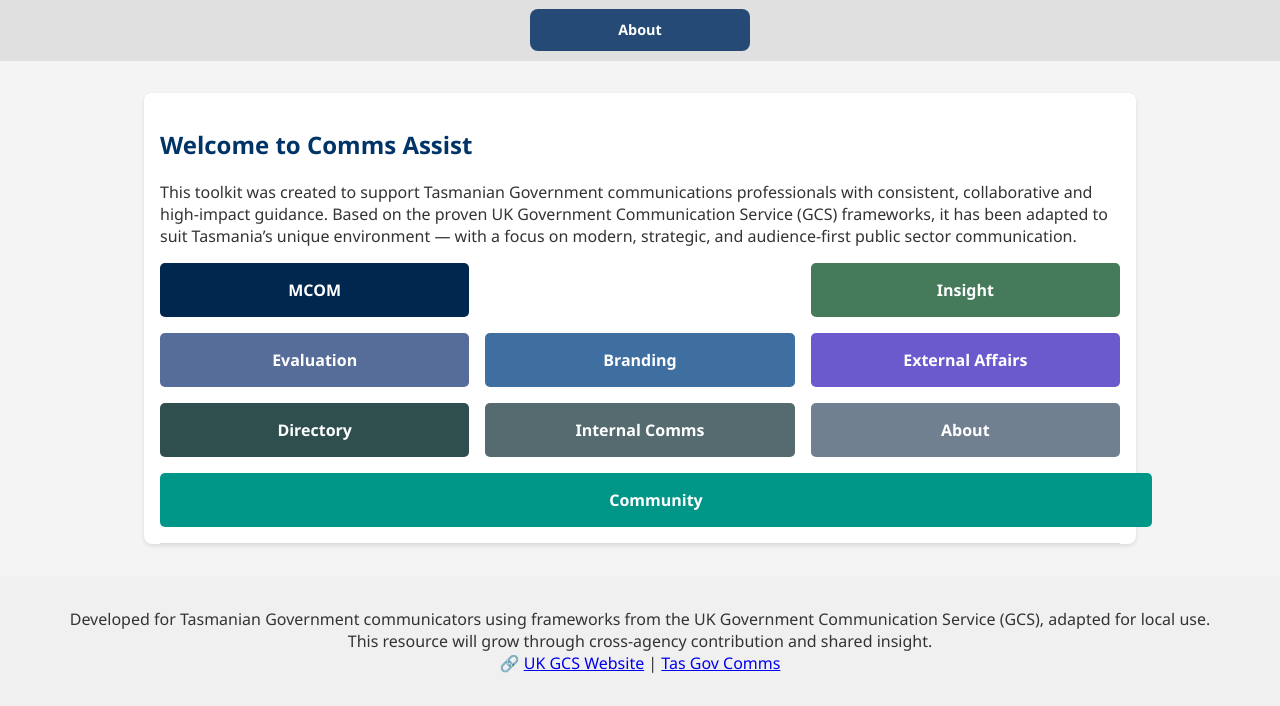
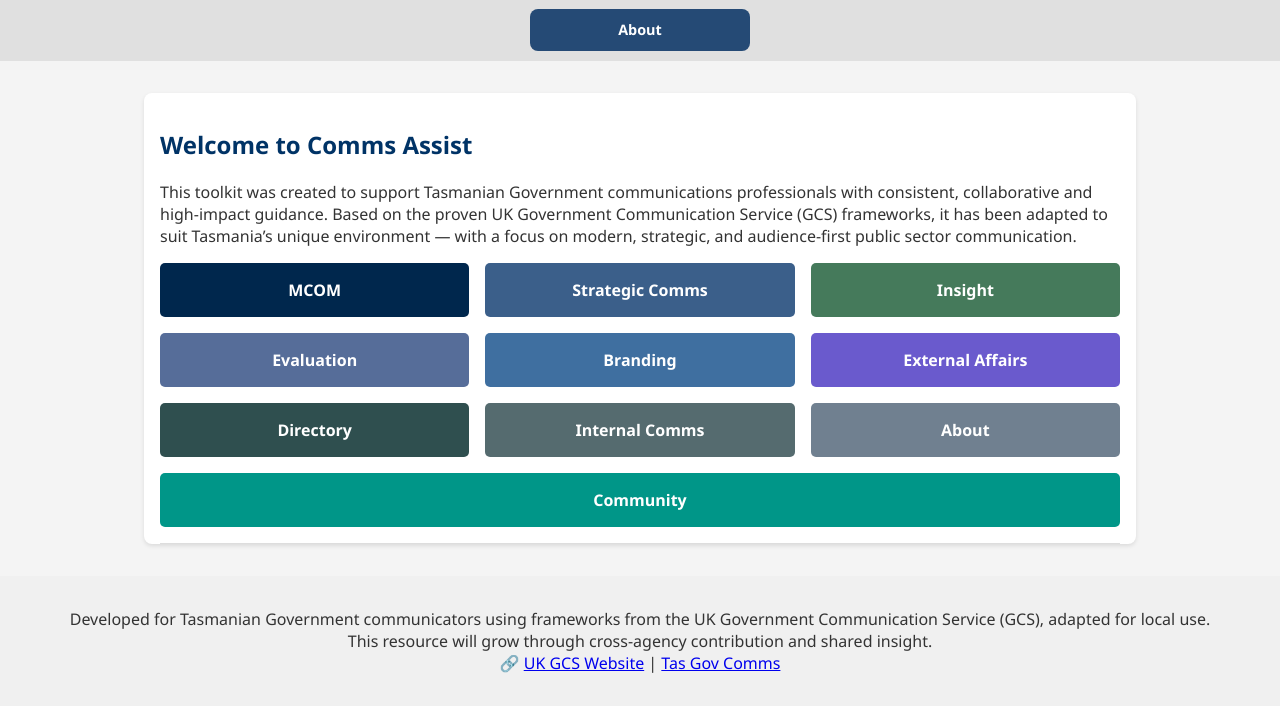
Before and after one commit to Willmacp/Comms-assist, a plain HTML site: page index.html in a window 1280 px wide. Shown: the part 121-827 px from the top of the page. Drawn offline with Linux system fonts and the light colour scheme.

Commit message:
Update style.css

```diff
--- a/style.css
+++ b/style.css
@@ -156,7 +156,7 @@ footer {
 }
 
 .mcom { background-color: #00274D; }
-.campaigns { background-color: #3b5f8a; }
+.strategic { background-color: #3b5f8a; }
 .insight { background-color: #457a5b; }
 .evaluation { background-color: #566d99; }
 .branding { background-color: #3f6fa0; }
@@ -171,7 +171,7 @@ footer {
 
 .community-button {
   display: block;
-  width: 100%;
+  width: auto;
   text-align: center;
   padding: 1rem;
   background-color: #009688;
```
